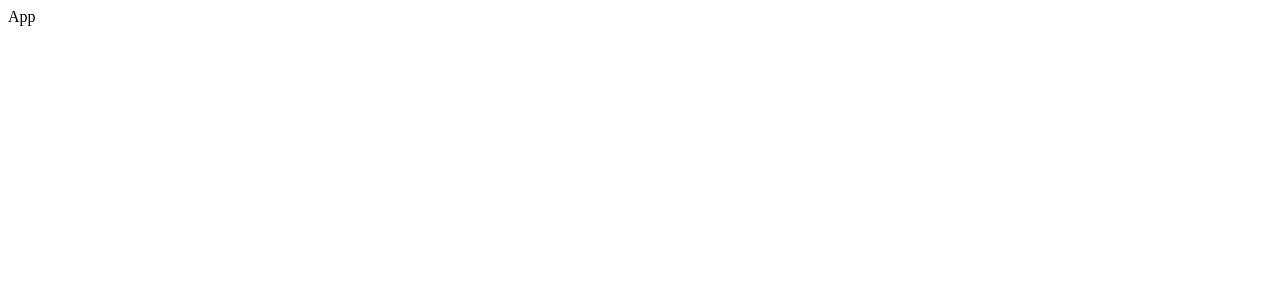
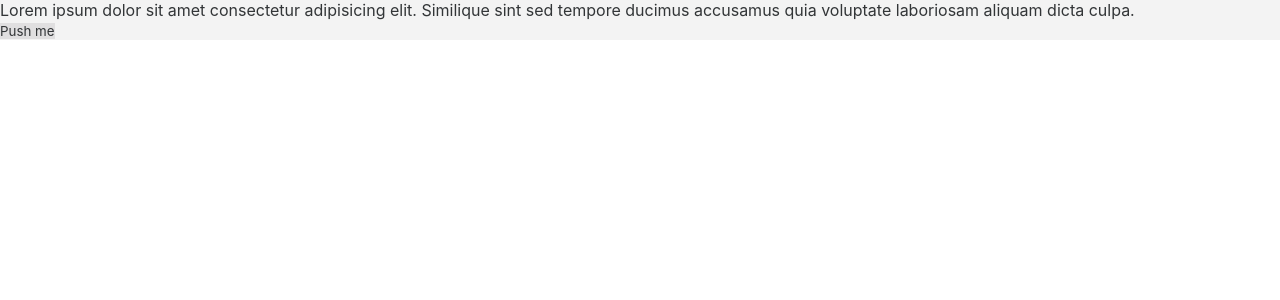
Before and after one commit to marshitsky/BlogoLogo, a React (Create React App) app: page / in a window 1280 px wide. Shown: the top 300 px of the page. Built offline with nearby package versions, Linux system fonts and the light colour scheme.

Commit message:
feat(ui): add all styles incl gs, reset, typography, theme etc.

```diff
--- a/public/index.html
+++ b/public/index.html
@@ -3,6 +3,7 @@
   <head>
     <meta charset="utf-8" />
     <meta name="viewport" content="width=device-width, initial-scale=1" />
+    <link rel="icon" href="../src/assets/img/favicon.ico" sizes="any" />
     <title>BlogoLogo</title>
   </head>
   <body>
--- a/src/App.tsx
+++ b/src/App.tsx
@@ -1,5 +1,24 @@
-import React from "react";
+import React, { useState, useEffect } from "react";
+import { AppWrapper, Par, StyledBTN } from "./ui/base";
 
 export const App = () => {
-  return <div>App</div>;
+  const [theme, setTheme] = useState("light");
+
+  const handleTheme = () => {
+    setTheme((theme) => (theme === "dark" ? "light" : "dark"));
+  };
+
+  useEffect(() => {
+    document.documentElement.setAttribute("theme", theme);
+  }, [theme]);
+
+  return (
+    <AppWrapper>
+      <Par>
+        Lorem ipsum dolor sit amet consectetur adipisicing elit. Similique sint sed tempore ducimus
+        accusamus quia voluptate laboriosam aliquam dicta culpa.
+      </Par>
+      <StyledBTN onClick={handleTheme}>Push me</StyledBTN>
+    </AppWrapper>
+  );
 };
--- a/src/index.tsx
+++ b/src/index.tsx
@@ -2,11 +2,13 @@ import ReactDOM from "react-dom/client";
 import { Provider } from "react-redux";
 import { App } from "./App";
 import { store } from "./store/store";
+import { GlobalStyles } from "./ui/globalStyles";
 
 const root = ReactDOM.createRoot(document.getElementById("root") as HTMLElement);
 
 root.render(
   <Provider store={store}>
+    <GlobalStyles />
     <App />
   </Provider>,
 );
--- /dev/null
+++ b/src/ui/base.ts
@@ -0,0 +1,15 @@
+import styled from "styled-components";
+import { Color } from "./colors";
+
+export const AppWrapper = styled.div`
+  background-color: ${Color.WHITE_BACKGROUND};
+`;
+
+export const Par = styled.p`
+  color: ${Color.FONT_COLOR};
+`;
+
+export const StyledBTN = styled.button`
+  color: ${Color.FONT_COLOR};
+  background: ${Color.BTN_COLOR};
+`;
--- /dev/null
+++ b/src/ui/colors.ts
@@ -0,0 +1,16 @@
+export enum Color {
+  PRIMARY = "#6C1BDB",
+  PRIMARY_LIGHT = "#912EF2",
+  SECONDARY = "#313037",
+  MEDIUM = "rgba(49, 48, 55, 0.5)",
+  LIGHT = "rgba(49, 48, 55, 0.3)",
+  EXTRA_LIGHT = "rgba(49, 48, 55, 0.1)",
+  ERROR = "#FD3419",
+  WHITE = "#FFFFFF",
+  GRAY = "#F3F3F3",
+
+  WHITE_HEADER = "var(--white)",
+  WHITE_BACKGROUND = "var(--white-bg)",
+  BTN_COLOR = "var(--grey-btn)",
+  FONT_COLOR = "var(--grey-font)",
+}
--- /dev/null
+++ b/src/ui/globalStyles.ts
@@ -0,0 +1,14 @@
+import { createGlobalStyle } from "styled-components";
+import { resetCSS } from "./resetCss";
+import { darkTheme, lightTheme } from "./theme";
+
+export const GlobalStyles = createGlobalStyle`
+    @import url('https://fonts.googleapis.com/css2?family=Inter:wght@400;500;600;700&display=swap');
+    ${resetCSS};
+    html[theme="dark"]{
+        ${darkTheme}
+    }
+    html[theme="light"]{
+        ${lightTheme}
+    }
+`;
--- /dev/null
+++ b/src/ui/resetCss.ts
@@ -0,0 +1,98 @@
+import { css } from "styled-components";
+
+export const resetCSS = css`
+  *,
+  *::before,
+  *::after {
+    padding: 0px;
+    margin: 0px;
+    border: none;
+  }
+  *,
+  *::before,
+  *::after {
+    box-sizing: border-box;
+    -webkit-box-sizing: border-box;
+    -moz-box-sizing: border-box;
+  }
+  html,
+  body {
+    font-family: "Inter", sans-serif;
+    font-size: 16px;
+  }
+  a,
+  a:visited,
+  a:hover {
+    color: inherit;
+    text-decoration: none;
+  }
+  a:focus,
+  a:active {
+    outline: none;
+  }
+  aside,
+  nav,
+  footer,
+  header,
+  section,
+  main {
+    display: block;
+  }
+  h1,
+  h2,
+  h3,
+  h4,
+  h5,
+  h6,
+  p {
+    font-size: inherit;
+    font-weight: inherit;
+    line-height: inherit;
+  }
+  p + p {
+    margin-top: 1em;
+  }
+  ul {
+    list-style: none;
+  }
+  img,
+  svg {
+    vertical-align: top;
+    max-width: 100%;
+    height: auto;
+  }
+  input,
+  textarea,
+  button,
+  select {
+    font-family: inherit;
+    font-style: inherit;
+  }
+  input::-ms-clear {
+    display: none;
+  }
+  button,
+  input[type="submit"] {
+    display: inline-block;
+    box-shadow: none;
+    border-color: transparent;
+    background: none;
+    cursor: pointer;
+  }
+  input:focus,
+  input:active,
+  button:focus,
+  button:active {
+    outline: none;
+  }
+  button::-moz-focus-inner {
+    padding: 0;
+    border: 0;
+  }
+  label {
+    cursor: pointer;
+  }
+  legend {
+    display: block;
+  }
+`;
--- /dev/null
+++ b/src/ui/theme.ts
@@ -0,0 +1,16 @@
+import { css } from "styled-components";
+
+const lightTheme = css`
+  --white: #ffffff;
+  --white-bg: #f3f3f3;
+  --grey-btn: #e0dfe0;
+  --grey-font: #323537;
+`;
+const darkTheme = css`
+  --white: rgba(255, 255, 255, 0.1);
+  --white-bg: #313037;
+  --grey-btn: rgba(255, 255, 255, 0.1);
+  --grey-font: #ffffff;
+`;
+
+export { darkTheme, lightTheme };
```
Also changed, not shown: src/ui/media.ts (added, +9 -0 lines), src/ui/typography.ts (added, +54 -0 lines), src/assets/img/logo.svg (added), 1 other file (tests, documents, lock files or other folders).
